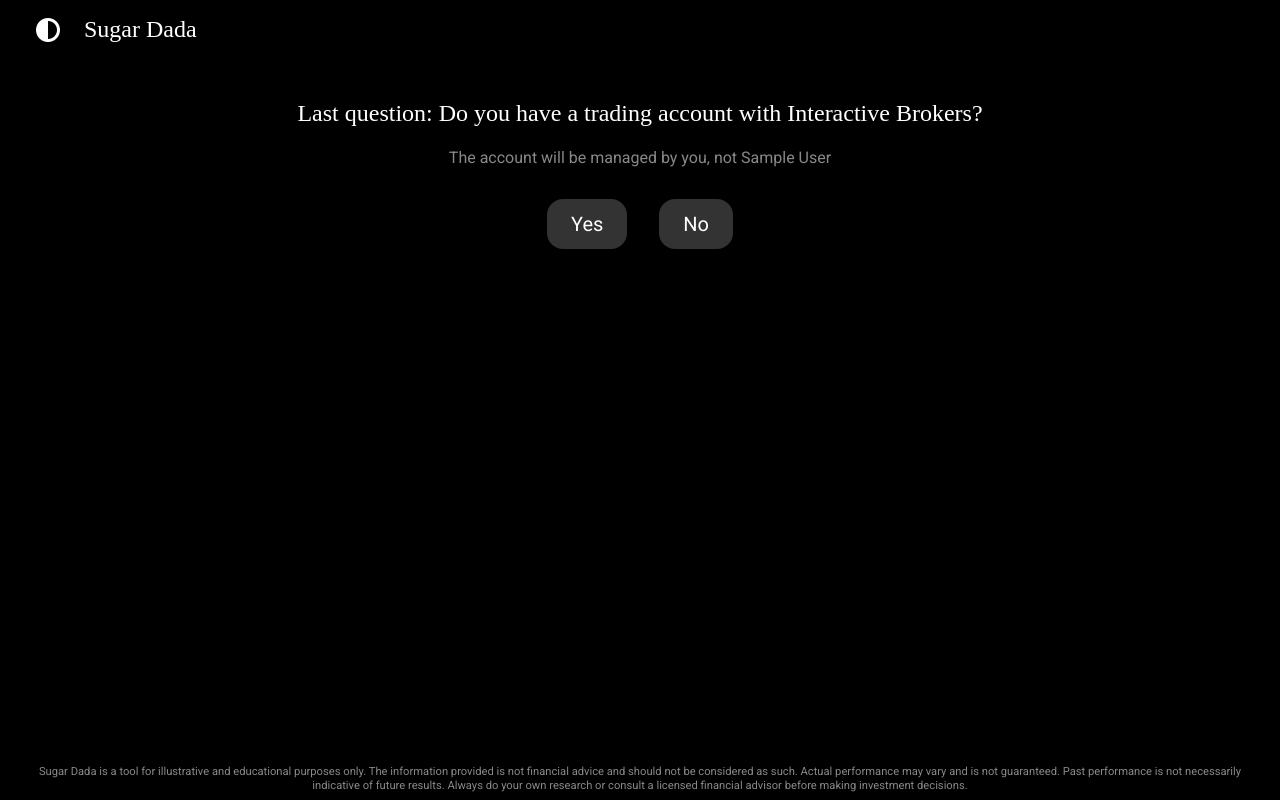
After one commit to benklinger/sugardada, a Node server app: page /onboarding/6 in a window 1280 px wide. The commit adds this page. Run offline with Node 20, Linux system fonts and the light colour scheme; the visitor is signed in with stand-in values (Sample User, id 1); some libraries are stand-ins or nearby versions; some web fonts are replaced.

Commit message:
added ib question

```diff
--- a/app.js
+++ b/app.js
@@ -62,8 +62,9 @@ app.get('/results', async (req, res) => {
   const monthly  = req.session.confirmationMonthly;
   const riskLevel = req.session.confirmationRiskLevel;
   const investmentTicker = req.session.confirmationInvestmentTicker;
+  const hasIBAccount = req.session.confirmationHasIBAccount;
 
-  if (!gender || !name || !dobMonth || !dobDay || !dobYear || !monthly || !riskLevel || !investmentTicker) {
+  if (!gender || !name || !dobMonth || !dobDay || !dobYear || !monthly || !riskLevel || !investmentTicker || !hasIBAccount) {
     return res.redirect('/');
   }
 
@@ -93,7 +94,8 @@ app.get('/results', async (req, res) => {
       dob,
       monthlyInvestment: monthlyInvestmentNum,
       riskLevel,
-      investmentTicker
+      investmentTicker,
+      hasIBAccount
     });
 
     await newUser.save();
@@ -106,6 +108,7 @@ app.get('/results', async (req, res) => {
     req.session.confirmationMonthly  = null;
     req.session.confirmationRiskLevel = null;
     req.session.confirmationInvestmentTicker = null;
+    req.session.confirmationHasIBAccount = null;
 
     res.render('confirmation', {
       gender,
@@ -115,7 +118,8 @@ app.get('/results', async (req, res) => {
       dobYear,
       monthly: monthlyInvestmentNum,
       riskLevel,
-      investmentTicker
+      investmentTicker,
+      hasIBAccount
     });
   } catch (error) {
     console.error('Error saving user data:', error);
@@ -266,7 +270,29 @@ app.post('/onboarding/5', (req, res) => {
 
   req.session.confirmationRiskLevel = riskLevel;
   req.session.confirmationInvestmentTicker = investmentTicker;
+  res.redirect('/onboarding/6');
+});
 
+app.get('/onboarding/6', (req, res) => {
+  if (!req.session.confirmationName || !req.session.confirmationRiskLevel) {
+    return res.redirect('/');
+  }
+  res.render('ib', { errors: [], babyName: req.session.confirmationName });
+});
+
+app.post('/onboarding/6', (req, res) => {
+  const { hasIBAccount } = req.body;
+  const errors = [];
+
+  if (!hasIBAccount || !['Yes', 'No'].includes(hasIBAccount)) {
+    errors.push({ msg: 'Please select a valid option.' });
+  }
+
+  if (errors.length > 0) {
+    return res.render('ib', { errors, babyName: req.session.confirmationName });
+  }
+
+  req.session.confirmationHasIBAccount = hasIBAccount;
   res.redirect('/results');
 });
 
--- a/models/User.js
+++ b/models/User.js
@@ -32,6 +32,11 @@ const userSchema = new mongoose.Schema({
     enum: ['SPY', 'QQQ', 'TECL'],
     required: true
   },
+  hasIBAccount: {
+    type: String,
+    enum: ['Yes', 'No'],
+    required: true
+  },
   createdAt: {
     type: Date,
     default: Date.now
--- a/public/interactions.js
+++ b/public/interactions.js
@@ -130,7 +130,7 @@ document.addEventListener('DOMContentLoaded', () => {
 
       if (questionText.toLowerCase().includes('invest monthly')) {
         enableAutoSubmitText(form);
-      } else if (questionText.toLowerCase().includes('risk level')) {
+      } else if (questionText.toLowerCase().includes('risk level') || questionText.toLowerCase().includes('interactive brokers')) {
         enableAutoSubmitRadio(form);
       } else {
         enableAutoSubmitRadio(form);
--- a/views/confirmation.ejs
+++ b/views/confirmation.ejs
@@ -13,13 +13,14 @@
   <div class="wrapper">
     <div class="question">Thank you for completing the onboarding!</div>
 
-    <% if (gender && name && dobMonth && dobDay && dobYear && monthly && riskLevel && investmentTicker) { %>
+    <% if (gender && name && dobMonth && dobDay && dobYear && monthly && riskLevel && investmentTicker && hasIBAccount) { %>
       <p><strong>Gender:</strong> <%= gender %></p>
       <p><strong>Name:</strong> <%= name %></p>
       <p><strong>Date of Birth:</strong> <%= dobMonth %> <%= dobDay %>, <%= dobYear %></p>
       <p><strong>Monthly Investment:</strong> $ <%= monthly.toLocaleString() %></p>
       <p><strong>Risk Level:</strong> <%= riskLevel %></p>
       <p><strong>Investment Ticker:</strong> <%= investmentTicker %></p>
+      <p><strong>Interactive Brokers Account:</strong> <%= hasIBAccount %></p>
     <% } else { %>
       <p>No data available. Please start over.</p>
     <% } %>
--- /dev/null
+++ b/views/ib.ejs
@@ -0,0 +1,41 @@
+<!-- views/ib.ejs -->
+<!DOCTYPE html>
+<html lang="en" data-theme="dark">
+<head>
+  <meta charset="UTF-8" />
+  <title>Onboarding: Sugar Dada</title>
+  <meta name="viewport" content="width=device-width, initial-scale=1.0, user-scalable=no" />
+  <link rel="stylesheet" href="/styles.css" />
+</head>
+<body>
+  <%- include('partials/header') %>
+
+  <div class="wrapper">
+    <div class="question"></div>
+
+    <% if (errors.length > 0) { %>
+      <ul class="error">
+        <% errors.forEach(error => { %>
+          <li><%= error.msg %></li>
+        <% }) %>
+      </ul>
+    <% } %>
+
+    <form action="/onboarding/6" method="POST" class="form" data-question="Last question: Do you have a trading account with Interactive Brokers?">
+    <div class="subtitle">The account will be managed by you, not <%= babyName %></div>
+      <div class="radio-group">
+        <label>
+          <input type="radio" name="hasIBAccount" value="Yes" required />
+          Yes
+        </label>
+        <label>
+          <input type="radio" name="hasIBAccount" value="No" required />
+          No
+        </label>
+      </div>
+    </form>
+  </div>
+
+  <%- include('partials/footer') %>
+</body>
+</html>
```
